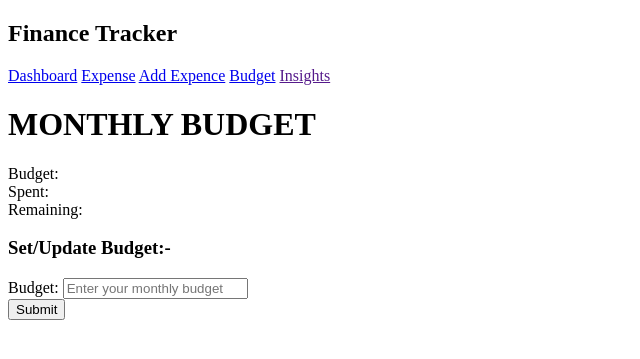
After one commit to shimmer-10/finance-tracker, a Flask app: page /budget in a window 1280 px wide. The commit adds this page. Shown: the top 359 px of the page, without its empty margins (0-640 px from the left). Run offline with Flask 3, Linux system fonts and the light colour scheme.

Commit message:
Added budget page UI , fixed some errors and some other detailes

```diff
--- a/app.py
+++ b/app.py
@@ -4,22 +4,22 @@ app=Flask(__name__)
 expenses=[]
 @app.route("/", methods=["GET","POST"])
 def dashboard():
-    return render_template("dashboard.html",expense=expenses)
+    return render_template("dashboard.html",expenses=expenses)
 
 @app.route("/expense" , methods=["GET","POST"])
 def expense():
-    return render_template("expense.html")
+    return render_template("expense.html",expenses=expenses)
 
 @app.route("/add", methods=["GET","POST"])
 def add():
     source=request.args.get("source")
     if request.method=="POST":
-        expense_name=request.form.get("expense_name")
+        name=request.form.get("name")
         category=request.form.get("category")
         amount=request.form.get("amount")
         date=request.form.get("date")
 
-        new_expense={"expense_name" : expense_name , "category":category , "amount":amount, "date": date}
+        new_expense={"name":name , "category":category , "amount":amount, "date": date}
         expenses.append(new_expense)
 
         if source=="expense":
@@ -29,5 +29,13 @@ def add():
 
     return render_template("add.html", source=source)
 
+@app.route("/budget" , methods=["GET","POST"])
+def budget():
+    if request.method=="POST":
+        budget_amount=request.form.get("budget_amount")
+        return redirect(url_for("budget"))
+
+    return render_template("budget.html")
+
 if __name__=="__main__":
     app.run(debug=True)
--- a/templates/add.html
+++ b/templates/add.html
@@ -4,9 +4,10 @@
 
 {% block content %}
 <form method="POST" action="/add?source={{source}}">
-    <label for="expense_name">Expense Name:</label>
-    <input type="text" placeholder="Enter Expense Name" required><br>
+    <label for="name">Expense Name:</label>
+    <input type="text" name="name" placeholder="Enter Expense Name" required><br>
 
+    <label for="category">Category:</label>
     <select name="category" id="category" aria-placeholder="Select Category" required>
         <option value="Food">Food</option>
         <option value="Travel">Travel</option>
--- a/templates/basic.html
+++ b/templates/basic.html
@@ -11,9 +11,9 @@
             <div id="nav_title" class="navbar"><h1>Finance Tracker</h1></div>
             <div class="navbar">
                 <a href="{{url_for('dashboard')}}">Dashboard</a>
-                <a href="">Expense</a>
-                <a href="">Add Expence</a>
-                <a href="">Budget</a>
+                <a href="{{url_for('expense')}}">Expense</a>
+                <a href="{{url_for('add')}}">Add Expence</a>
+                <a href="{{url_for('budget')}}">Budget</a>
                 <a href="">Insights</a>
 
             </div>
--- /dev/null
+++ b/templates/budget.html
@@ -0,0 +1,23 @@
+{% extends "basic.html" %}
+
+{% block title %}Budget{% endblock %}
+
+{% block content %}
+<h1>MONTHLY BUDGET</h1>
+<div>
+    <div name="budget_amount" class="Summary_cards">Budget:</div>
+    <div name="Spent" class="Summary_cards">Spent:</div>
+    <div name="Remaining" class="Summary_cards">Remaining:</div>
+</div>
+<div>
+    <!-- Status Msg-->
+</div>
+<div>
+    <h3>Set/Update Budget:-</h3>
+    <form action="/budget" method="POST">
+        <label for="new_budget">Budget:</label>
+        <input type="number" name="new_budget" id="new_budget" placeholder="Enter your monthly budget"><br>
+        <input type="submit" value="Submit">
+    </form>
+</div>
+{% endblock %}
```
Also changed, not shown: templates/expense.html (+14 -6 lines).
